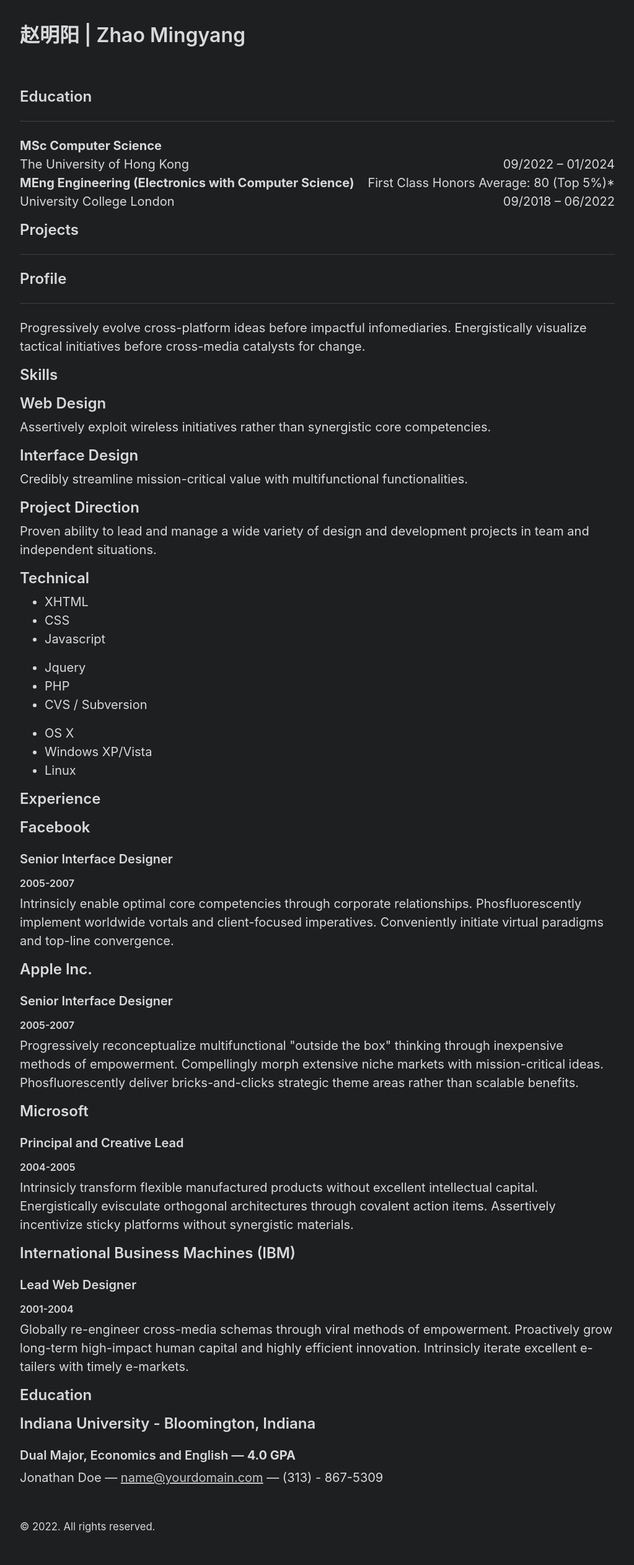
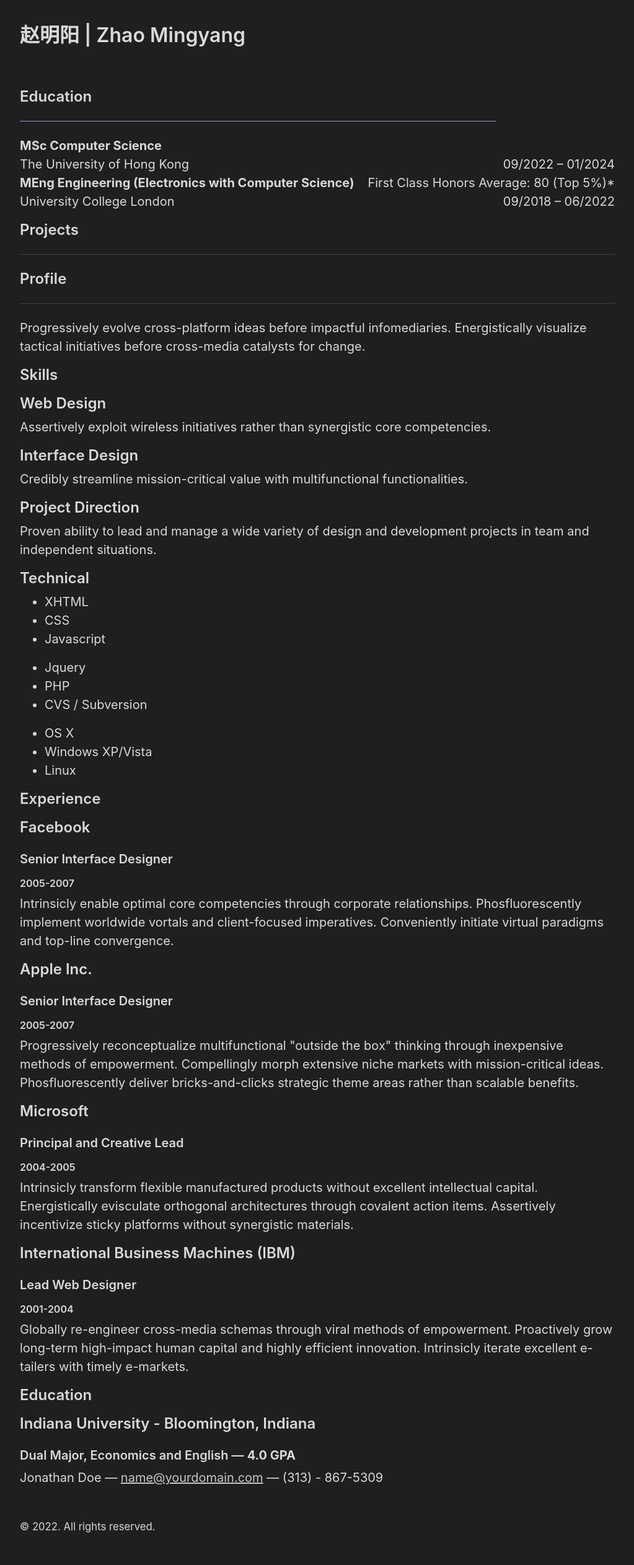
Before and after one commit to Zhao-Mingyang/zhao-mingyang.github.io, a Jekyll site: the page built from about.md, in a window 1280 px wide. Shown: the whole page at 62% size, without its empty margins (128-1151 px from the left). Built offline with Jekyll 4.4.1, drawn with Linux system fonts in a browser that asks for light colours.

Commit message:
Update default.html

```diff
--- a/_layouts/default.html
+++ b/_layouts/default.html
@@ -12,7 +12,7 @@
 
      <main>
         <h2>Education</h2>
-	     <HR SIZE=1>
+	     <HR style="FILTER: alpha(opacity=100,finishopacity=0,style=1)" width="80%" color=#987cb9 SIZE=1>
 	<b> MSc Computer Science </b> <br>
 	<div style="float:left;"> The University of Hong Kong  </div> <div style="float:right;"> 09/2022 – 01/2024 </div> <br>
 	<div style="float:left; text-align:left"> <b> MEng Engineering (Electronics with Computer Science) </b> </div>
```
